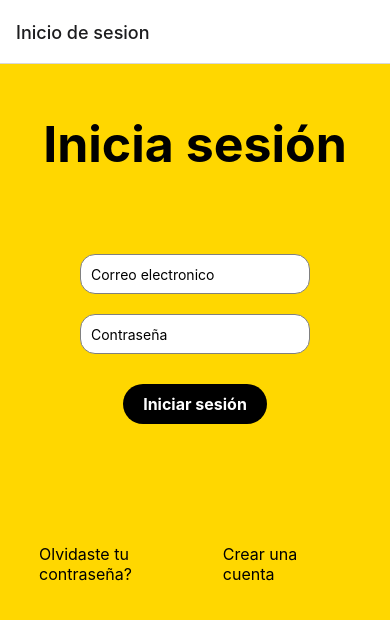
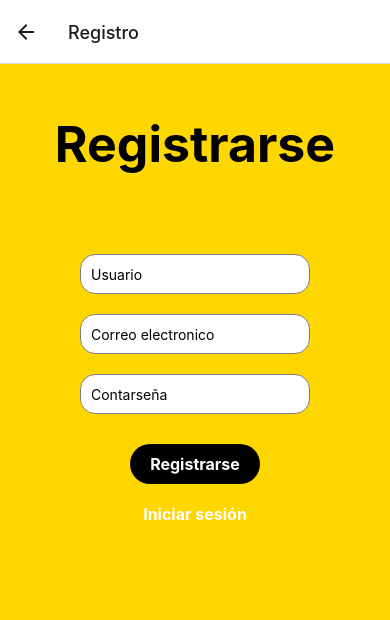
Before and after one commit to borisjvc/Deteccion-de-gas, a React Native app: screen /Registro in a window 390 px wide. Shown: the top 620 px of the page. Built offline with nearby package versions, Linux system fonts and the light colour scheme.

Commit message:
Cambios rocha

```diff
--- a/App.js
+++ b/App.js
@@ -6,6 +6,7 @@ import GasLevelScreen from './Views/NivelGas';
 import WarningScreen from './Views/Peligro';
 import LeakInstructionsScreen from './Views/Instrucciones';
 import ConfigScreen from './Views/Opciones';
+import RegisterScreen from './Views/Registro';
 
 const Stack = createNativeStackNavigator();
 export default function App() {
@@ -17,6 +18,7 @@ export default function App() {
         <Stack.Screen name="Aviso" component={WarningScreen} />
         <Stack.Screen name="Instrucciones" component={LeakInstructionsScreen} />
         <Stack.Screen name="Opciones" component={ConfigScreen} />
+        <Stack.Screen name="Registro" component={RegisterScreen} />
       </Stack.Navigator>
     </NavigationContainer>
 
--- a/Views/InicioSesion.js
+++ b/Views/InicioSesion.js
@@ -1,5 +1,11 @@
-import React from 'react';
-import { View, Text, TextInput, TouchableOpacity, StyleSheet } from 'react-native';
+import React from "react";
+import {
+  View,
+  Text,
+  TextInput,
+  TouchableOpacity,
+  StyleSheet,
+} from "react-native";
 
 const SignInScreen = ({ navigation }) => {
   return (
@@ -20,13 +26,27 @@ const SignInScreen = ({ navigation }) => {
         secureTextEntry
       />
 
-            <TouchableOpacity style={styles.button} activeOpacity={0.8} onPress={() => {navigation.navigate('Nivel de gas')}}>
+      <TouchableOpacity
+        style={styles.button}
+        activeOpacity={0.8}
+        onPress={() => {
+          navigation.navigate("Nivel de gas");
+        }}
+      >
         <Text style={styles.buttonText}>Iniciar sesión</Text>
       </TouchableOpacity>
 
       <View style={styles.footerContainer}>
         <Text style={styles.footerText}>Olvidaste tu contraseña?</Text>
-                <Text style={styles.footerText}>Crear una cuenta</Text>
+        <TouchableOpacity
+          style={styles.button}
+          activeOpacity={0.8}
+          onPress={() => {
+            navigation.navigate("Registro");
+          }}
+        >
+          <Text style={styles.buttonText}>Registrarse</Text>
+        </TouchableOpacity>
       </View>
     </View>
   );
@@ -35,47 +55,47 @@ const SignInScreen = ({ navigation }) => {
 const styles = StyleSheet.create({
   container: {
     flex: 1,
-        backgroundColor: '#FFD700',
-        alignItems: 'center',
+    backgroundColor: "#FFD700",
+    alignItems: "center",
   },
   title: {
     marginTop: 50,
     fontSize: 50,
-        fontWeight: 'bold',
+    fontWeight: "bold",
     marginVertical: 20,
     marginBottom: 70,
   },
   input: {
     width: 230,
     height: 40,
-        borderColor: 'gray',
-        backgroundColor: '#ffffff',
+    borderColor: "gray",
+    backgroundColor: "#ffffff",
     borderWidth: 1,
     marginVertical: 10,
     paddingHorizontal: 10,
-        borderRadius: 15
+    borderRadius: 15,
   },
   button: {
-        backgroundColor: '#000000',
+    backgroundColor: "#000000",
     paddingVertical: 10,
     paddingHorizontal: 20,
     borderRadius: 100,
     marginVertical: 20,
   },
   buttonText: {
-        color: '#FFFFFF',
+    color: "#FFFFFF",
     fontSize: 16,
-        fontWeight: 'bold',
+    fontWeight: "bold",
   },
   footerContainer: {
     marginTop: 100,
-        flexDirection: 'row',
-        justifyContent: 'space-between',
-        width: '80%',
+    flexDirection: "row",
+    justifyContent: "space-between",
+    width: "80%",
   },
   footerText: {
     fontSize: 16,
-        color: '#000000',
+    color: "#000000",
   },
 });
 
--- a/Views/NivelGas.js
+++ b/Views/NivelGas.js
@@ -1,18 +1,82 @@
-import React from 'react';
-import { View, Text, StyleSheet, TouchableOpacity } from 'react-native';
+import React from "react";
+import { View, Text, StyleSheet, TouchableOpacity } from "react-native";
+import Svg, {
+  Circle,
+  Text as SvgText,
+  Defs,
+  LinearGradient,
+  Stop,
+} from "react-native-svg";
 
+const GasLevelScreen = () => {
+  // Valor del nivel de gas (entre 0 y 100, por ejemplo)
+  const gasLevel = 75;
 
-const GasLevelScreen = ({ navigation }) => {
+  // Calcular el ángulo del medidor basado en el nivel de gas
+  const angle = (gasLevel / 100) * 180;
+
   return (
     <View style={styles.container}>
+      <Text style={styles.statusText}>Nivel de gas</Text>
+      <Svg height="300" width="300">
+        {/* Definir un degradado para el medidor */}
+        <Defs>
+          <LinearGradient id="grad" x1="0" y1="0" x2="1" y2="1">
+            <Stop offset="0" stopColor="#FF0000" />
+            <Stop offset="1" stopColor="#00FF00" />
+          </LinearGradient>
+        </Defs>
+        {/* Círculo exterior */}
+        <Circle
+          cx="150"
+          cy="150"
+          r="120"
+          stroke="#000"
+          strokeWidth="2"
+          fill="none"
+        />
+        {/* Círculo del indicador */}
+        <Circle
+          cx="150"
+          cy="150"
+          r="100"
+          stroke="url(#grad)"
+          strokeWidth="20"
+          fill="none"
+          strokeDasharray={`${angle}, 180`}
+          transform="rotate(-90, 150, 150)"
+        />
+        {/* Texto del nivel de gas */}
+        <SvgText x="150" y="170" fill="#000" textAnchor="middle" fontSize="24">
+          {gasLevel}%
+        </SvgText>
+      </Svg>
       <Text style={styles.statusText}>Estatus: Sin fuga</Text>
-            <TouchableOpacity style={styles.button} activeOpacity={0.8} onPress={() => {navigation.navigate('Aviso')}}>
+      <TouchableOpacity
+        style={styles.button}
+        activeOpacity={0.8}
+        onPress={() => {
+          navigation.navigate("Aviso");
+        }}
+      >
         <Text style={styles.buttonText}>Aviso</Text>
       </TouchableOpacity>
-            <TouchableOpacity style={styles.button} activeOpacity={0.8} onPress={() => {navigation.navigate('Instrucciones')}}>
+      <TouchableOpacity
+        style={styles.button}
+        activeOpacity={0.8}
+        onPress={() => {
+          navigation.navigate("Instrucciones");
+        }}
+      >
         <Text style={styles.buttonText}>Instrucciones</Text>
       </TouchableOpacity>
-            <TouchableOpacity style={styles.button} activeOpacity={0.8} onPress={() => {navigation.navigate('Opciones')}}>
+      <TouchableOpacity
+        style={styles.button}
+        activeOpacity={0.8}
+        onPress={() => {
+          navigation.navigate("Opciones");
+        }}
+      >
         <Text style={styles.buttonText}>Opciones</Text>
       </TouchableOpacity>
     </View>
@@ -22,29 +86,15 @@ const GasLevelScreen = ({ navigation }) => {
 const styles = StyleSheet.create({
   container: {
     flex: 1,
-        backgroundColor: '#FFD700',
-        alignItems: 'center',
-        justifyContent: 'center',
-    },
-    gauge: {
-        marginVertical: 20,
+    backgroundColor: "#FFD700",
+    alignItems: "center",
+    justifyContent: "center",
   },
   statusText: {
     fontSize: 18,
-        fontWeight: 'bold',
-        color: '#000000',
-    },
-    button: {
-        backgroundColor: '#000000',
-        paddingVertical: 10,
-        paddingHorizontal: 20,
-        borderRadius: 100,
-        marginVertical: 20,
-    },
-    buttonText: {
-        color: '#FFFFFF',
-        fontSize: 16,
-        fontWeight: 'bold',
+    fontWeight: "bold",
+    color: "#000000",
+    marginTop: 20,
   },
 });
 
--- /dev/null
+++ b/Views/Registro.js
@@ -0,0 +1,92 @@
+import React from "react";
+import { View, Text, TextInput, TouchableOpacity, StyleSheet } from 'react-native';
+
+const RegisterScreen = ({ navigation }) => {
+    return (
+        <View style={styles.container}>
+            <Text style={styles.title}>Registrarse</Text>
+
+            <TextInput
+                style={styles.input}
+                placeholder="Usuario"
+                keyboardType="email-address"
+                returnKeyType="done"
+                selectionColor="#000"
+            />
+
+            <TextInput
+                style={styles.input}
+                placeholder="Correo electronico"
+                secureTextEntry
+            />
+
+            <TextInput
+                style={styles.input}
+                placeholder="Contarseña"
+                secureTextEntry
+            />
+
+
+
+            <TouchableOpacity style={styles.button} activeOpacity={0.8} onPress={() => { navigation.navigate('Nivel de gas') }}>
+                <Text style={styles.buttonText}>Registrarse</Text>
+            </TouchableOpacity>
+
+            <View>
+                <TouchableOpacity style={styles.buttonText} activeOpacity={0.8} onPress={() => { navigation.navigate('Inicio de sesion') }}>
+                    <Text style={styles.buttonText}>Iniciar sesión</Text>
+                </TouchableOpacity>
+            </View>
+        </View>
+    )
+}
+
+const styles = StyleSheet.create({
+    container: {
+        flex: 1,
+        backgroundColor: '#FFD700',
+        alignItems: 'center',
+    },
+    title: {
+        marginTop: 50,
+        fontSize: 50,
+        fontWeight: 'bold',
+        marginVertical: 20,
+        marginBottom: 70,
+    },
+    input: {
+        width: 230,
+        height: 40,
+        borderColor: 'gray',
+        backgroundColor: '#ffffff',
+        borderWidth: 1,
+        marginVertical: 10,
+        paddingHorizontal: 10,
+        borderRadius: 15
+    },
+    button: {
+        backgroundColor: '#000000',
+        paddingVertical: 10,
+        paddingHorizontal: 20,
+        borderRadius: 100,
+        marginVertical: 20,
+    },
+    buttonText: {
+        color: '#FFFFFF',
+        fontSize: 16,
+        fontWeight: 'bold',
+    },
+    footerContainer: {
+        marginTop: 100,
+        flexDirection: 'row',
+        justifyContent: 'space-between',
+        width: '80%',
+    },
+    footerText: {
+        fontSize: 16,
+        color: '#000000',
+    },
+});
+
+
+export default RegisterScreen;
```
Also changed, not shown: Views/Opciones.js (line endings or trailing spaces). Lines whose indentation alone changed are shown as unchanged.
